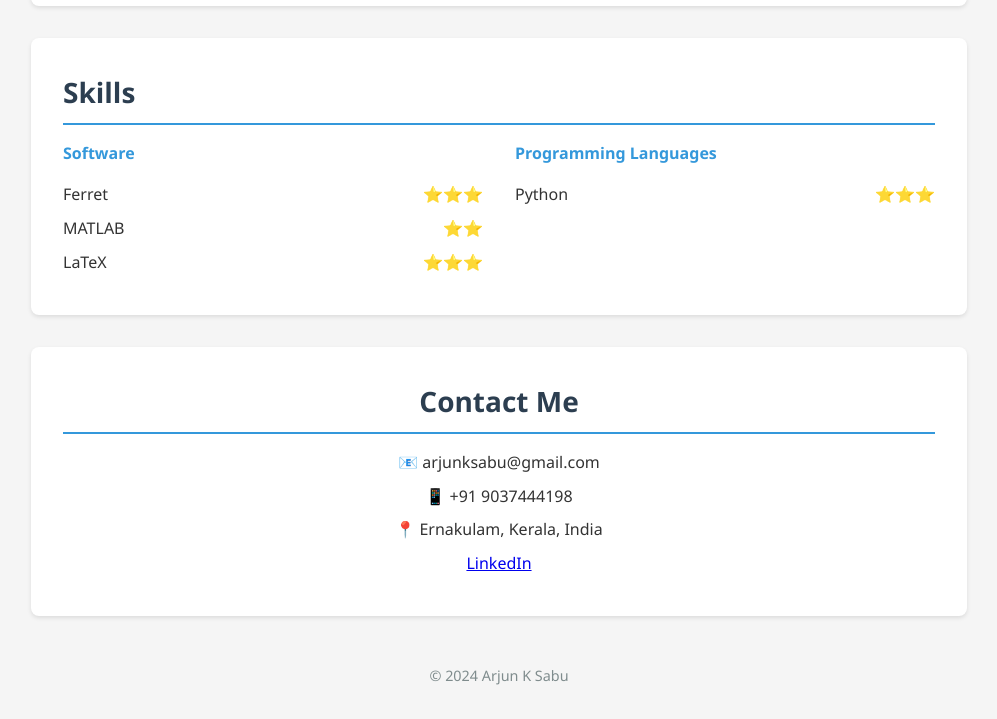
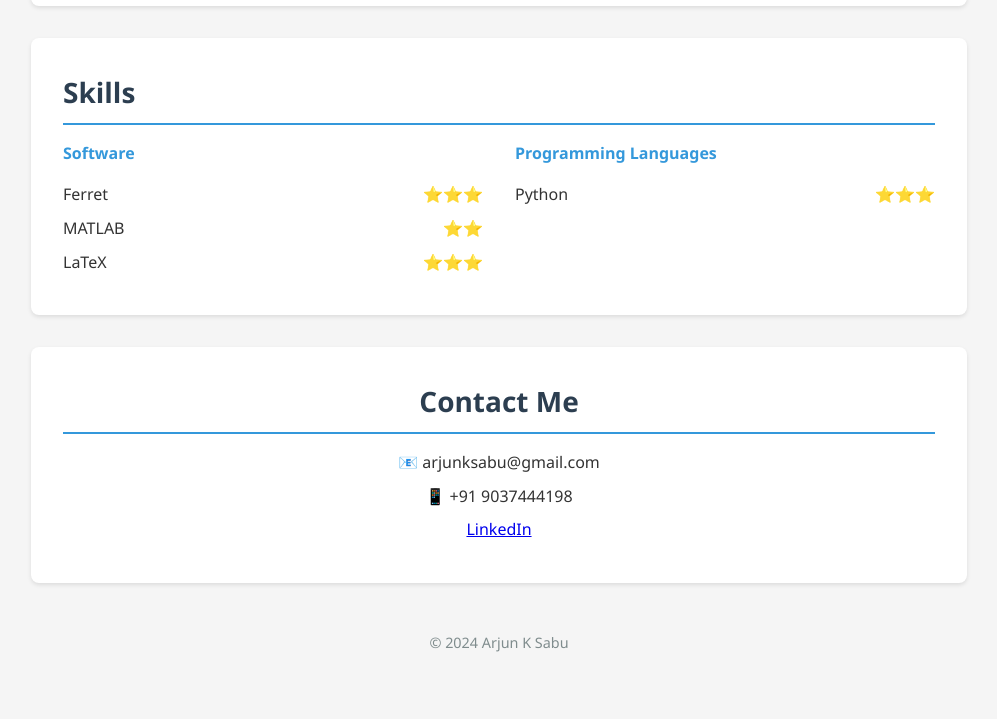
Before and after one commit to arjuverse/arjuverse.github.io, a plain HTML site: page index.html in a window 1280 px wide. Shown: the part 1539-2258 px from the top of the page, without its empty margins (141-1138 px from the left). After the commit the page ends 2225 px from the top, so only its background shows below. Drawn offline with Linux system fonts and the light colour scheme.

Commit message:
Update index.html

```diff
--- a/index.html
+++ b/index.html
@@ -231,7 +231,6 @@
         <h3>Contact Me</h3>
         <p>📧 arjunksabu@gmail.com</p>
         <p>📱 +91 9037444198</p>
-        <p>📍 Ernakulam, Kerala, India</p>
         <p><a href="https://www.linkedin.com/in/arjuverse" target="_blank">LinkedIn</a></p>
     </section>
 
```
